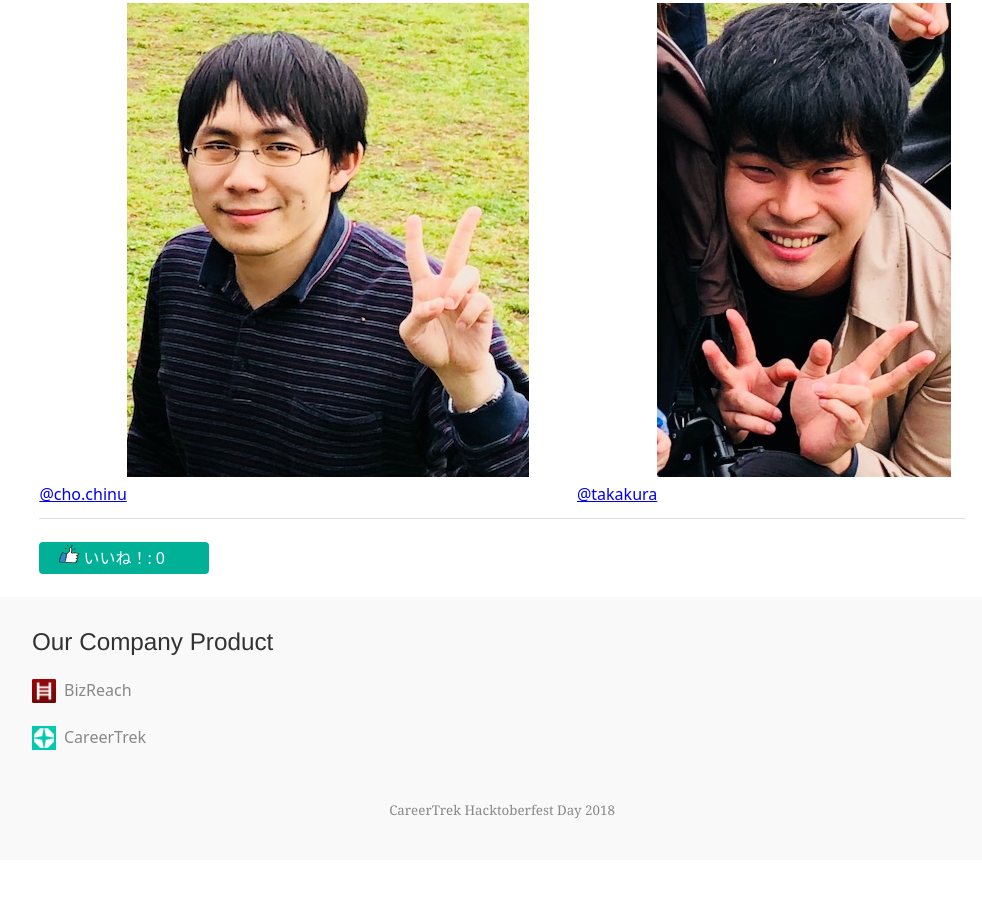
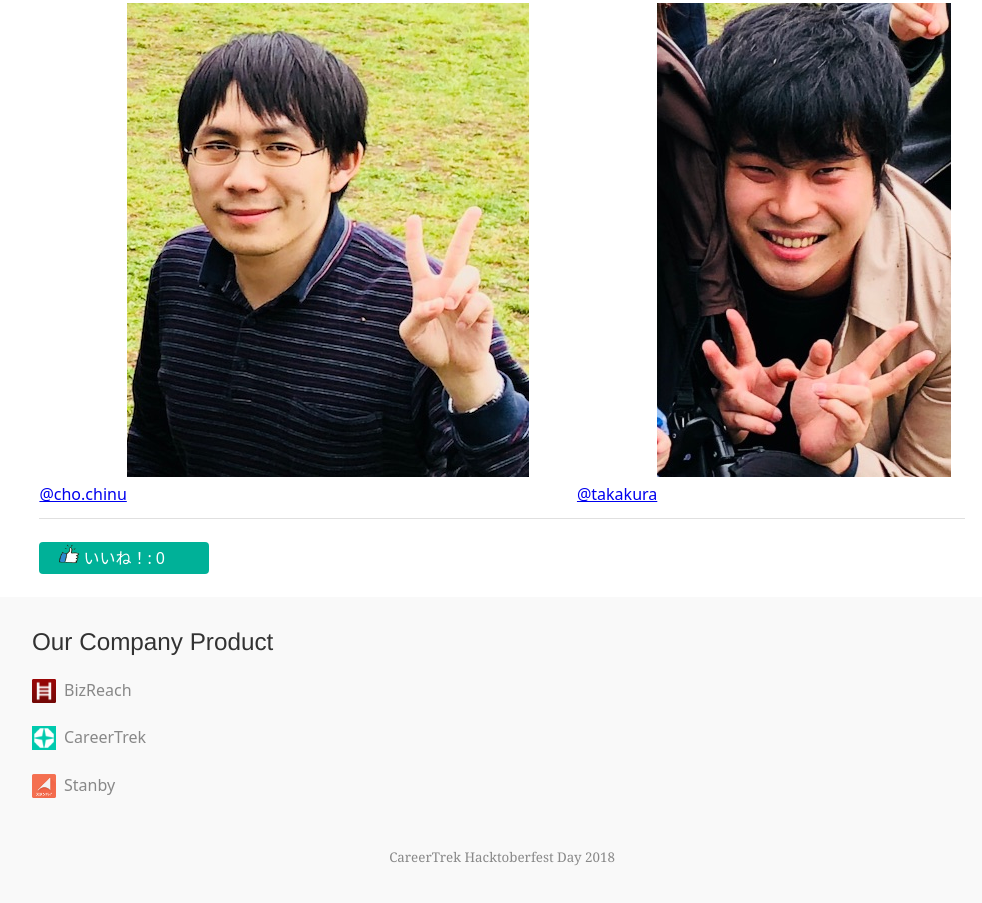
Before and after one commit to careertrek-hacktoberfest-day-2018/careertrek-hacktoberfest-day-2018.github.io, a Gatsby site: page / in a window 1280 px wide. Shown: the part 1389-2292 px from the top of the page, without its empty margins (138-1120 px from the left). Before the commit the page ends 2249 px from the top, so only its background shows below. Built offline with nearby package versions, Linux system fonts and the light colour scheme; Gatsby itself is replaced by a stand-in of ours; no server answers.

Commit message:
フッタースタンバイ対応

```diff
--- a/src/components/footer.tsx
+++ b/src/components/footer.tsx
@@ -2,6 +2,7 @@ import * as React from 'react';
 
 import bizreachIcon from '../images/bizreach-icon.png';
 import careerTrekIcon from '../images/careertrek-icon.png';
+import stanbyIcon from '../images/stanby-icon.png';
 
 const Footer = () => (
   <footer
@@ -30,6 +31,12 @@ const Footer = () => (
         <img src={careerTrekIcon} style={iconStyle} />
         <a href="https://www.careertrek.com/" target="_blank" style={linkStyle}>
           CareerTrek
+        </a>
+      </div>
+      <div style={LinkWrapperStyle}>
+        <img src={stanbyIcon} style={iconStyle} />
+        <a href="https://jp.stanby.com/" target="_blank" style={linkStyle}>
+            Stanby
         </a>
       </div>
     </div>
```
Also changed, not shown: src/images/stanby-icon.png (added).
